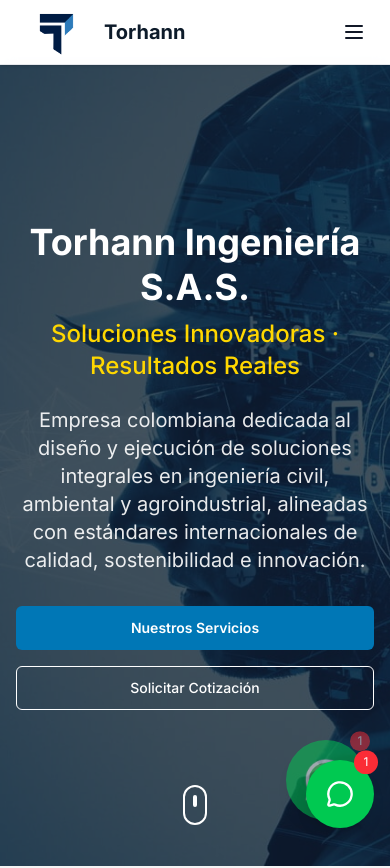
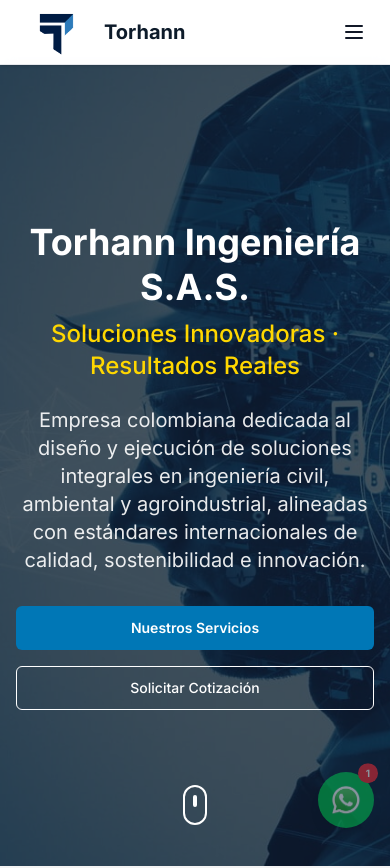
Before and after one commit to StiviMoon/landing-th, a Next.js app: page / in a window 390 px wide. Shown: the top 868 px of the page. Built offline with nearby package versions, Linux system fonts and the light colour scheme.

Commit message:
Refactor WhatsAppButton component for improved readability and UX

```diff
--- a/components/WhatsAppButton.tsx
+++ b/components/WhatsAppButton.tsx
@@ -1,29 +1,23 @@
 "use client"
 
-import { MessageCircle } from "lucide-react"
-import { useState, useEffect } from "react"
+import { useEffect, useState } from "react"
 
 export default function WhatsAppButton() {
   const [isVisible, setIsVisible] = useState(false)
 
-  // Número de WhatsApp de la empresa (formato internacional sin +)
-  const whatsappNumber = "573148176370" // Reemplaza con el número real
+  const whatsappNumber = "573148176370"
   const message =
     "Hola, me interesa conocer más sobre los servicios de Torhann Ingeniería. ¿Podrían brindarme información?"
 
-  // Mostrar el botón después de un pequeño delay para mejor UX
   useEffect(() => {
-    const timer = setTimeout(() => {
-      setIsVisible(true)
-    }, 2000)
-
+    const timer = setTimeout(() => setIsVisible(true), 2000)
     return () => clearTimeout(timer)
   }, [])
 
-  const handleWhatsAppClick = () => {
+  const handleClick = () => {
     const encodedMessage = encodeURIComponent(message)
-    const whatsappUrl = `https://wa.me/${whatsappNumber}?text=${encodedMessage}`
-    window.open(whatsappUrl, "_blank")
+    const url = `https://wa.me/${whatsappNumber}?text=${encodedMessage}`
+    window.open(url, "_blank")
   }
 
   if (!isVisible) return null
@@ -31,58 +25,38 @@ export default function WhatsAppButton() {
   return (
     <>
       {/* Botón flotante */}
-      <div className="fixed bottom-6 right-6 z-50">
+      <div className="fixed bottom-4 right-4 md:bottom-6 md:right-6 z-50">
         <button
-          onClick={handleWhatsAppClick}
-          className="group relative bg-green-500 hover:bg-green-600 text-white rounded-full p-4 shadow-lg hover:shadow-xl transition-all duration-300 transform hover:scale-110 animate-pulse hover:animate-none"
-          aria-label="Contactar por WhatsApp"
+          onClick={handleClick}
+          aria-label="Chatea con nosotros en WhatsApp"
+          className="relative flex items-center justify-center bg-green-500 hover:bg-green-600 text-white rounded-full p-3 md:p-4 shadow-lg hover:shadow-xl transition-transform duration-300 transform hover:scale-110 animate-pulse hover:animate-none w-14 h-14 md:w-16 md:h-16"
         >
+          <img
+            src="/was.webp"
+            alt="WhatsApp"
+            className="w-8 h-8 md:w-10 md:h-10 object-contain"
+          />
 
-          <img src="/was.webp" alt="whatsapp" className="h-12 " />
           {/* Tooltip */}
-          <div className="absolute bottom-full right-0 mb-2 opacity-0 group-hover:opacity-100 transition-opacity duration-300 pointer-events-none">
-            <div className="bg-gray-800 text-white text-sm rounded-lg px-3 py-2 whitespace-nowrap">
+          <div className="absolute bottom-full mb-2 right-1/2 translate-x-1/2 opacity-0 group-hover:opacity-100 transition-opacity duration-300 pointer-events-none">
+            <div className="bg-gray-800 text-white text-xs md:text-sm rounded-md px-3 py-1 shadow-md">
               ¡Chatea con nosotros!
-              <div className="absolute top-full right-4 w-0 h-0 border-l-4 border-r-4 border-t-4 border-transparent border-t-gray-800"></div>
+              <div className="absolute top-full left-1/2 transform -translate-x-1/2 w-0 h-0 border-l-4 border-r-4 border-t-4 border-transparent border-t-gray-800"></div>
             </div>
           </div>
 
-          {/* Indicador de notificación */}
-          <div className="absolute -top-1 -right-1 bg-red-500 text-white text-xs rounded-full h-5 w-5 flex items-center justify-center animate-bounce">
+          {/* Notificación */}
+          <div className="absolute -top-1 -right-1 bg-red-500 text-white text-[10px] md:text-xs rounded-full h-5 w-5 flex items-center justify-center animate-bounce font-bold">
             1
           </div>
         </button>
       </div>
 
-      {/* Versión móvil más grande */}
-      <div className="fixed bottom-4 right-4 z-50 md:hidden">
-        <button
-          onClick={handleWhatsAppClick}
-          className="group relative bg-green-500 hover:bg-green-600 text-white rounded-full p-5 shadow-lg hover:shadow-xl transition-all duration-300 transform hover:scale-110"
-          aria-label="Contactar por WhatsApp"
-        >
-          <MessageCircle className="h-7 w-7" />
-
-          {/* Tooltip móvil */}
-          <div className="absolute bottom-full right-0 mb-2 opacity-0 group-active:opacity-100 transition-opacity duration-300 pointer-events-none">
-            <div className="bg-gray-800 text-white text-sm rounded-lg px-3 py-2 whitespace-nowrap">
-              ¡Chatea con nosotros!
-              <div className="absolute top-full right-4 w-0 h-0 border-l-4 border-r-4 border-t-4 border-transparent border-t-gray-800"></div>
-            </div>
-          </div>
-
-          {/* Indicador de notificación móvil */}
-          <div className="absolute -top-1 -right-1 bg-red-500 text-white text-xs rounded-full h-6 w-6 flex items-center justify-center animate-bounce">
-            1
-          </div>
-        </button>
-      </div>
-
-      {/* Animación de ondas (opcional) */}
-      <div className="fixed bottom-6 right-6 z-40 pointer-events-none">
-        <div className="absolute inset-0 rounded-full bg-green-500 opacity-20 animate-ping"></div>
+      {/* Ondas (efecto de radar) */}
+      <div className="fixed bottom-4 right-4 md:bottom-6 md:right-6 z-40 pointer-events-none">
+        <div className="absolute inset-0 w-16 h-16 rounded-full bg-green-500 opacity-20 animate-ping"></div>
         <div
-          className="absolute inset-0 rounded-full bg-green-500 opacity-20 animate-ping"
+          className="absolute inset-0 w-16 h-16 rounded-full bg-green-500 opacity-20 animate-ping"
           style={{ animationDelay: "1s" }}
         ></div>
       </div>
```
Also changed, not shown: 1 other file (tests, documents, lock files or other folders).
